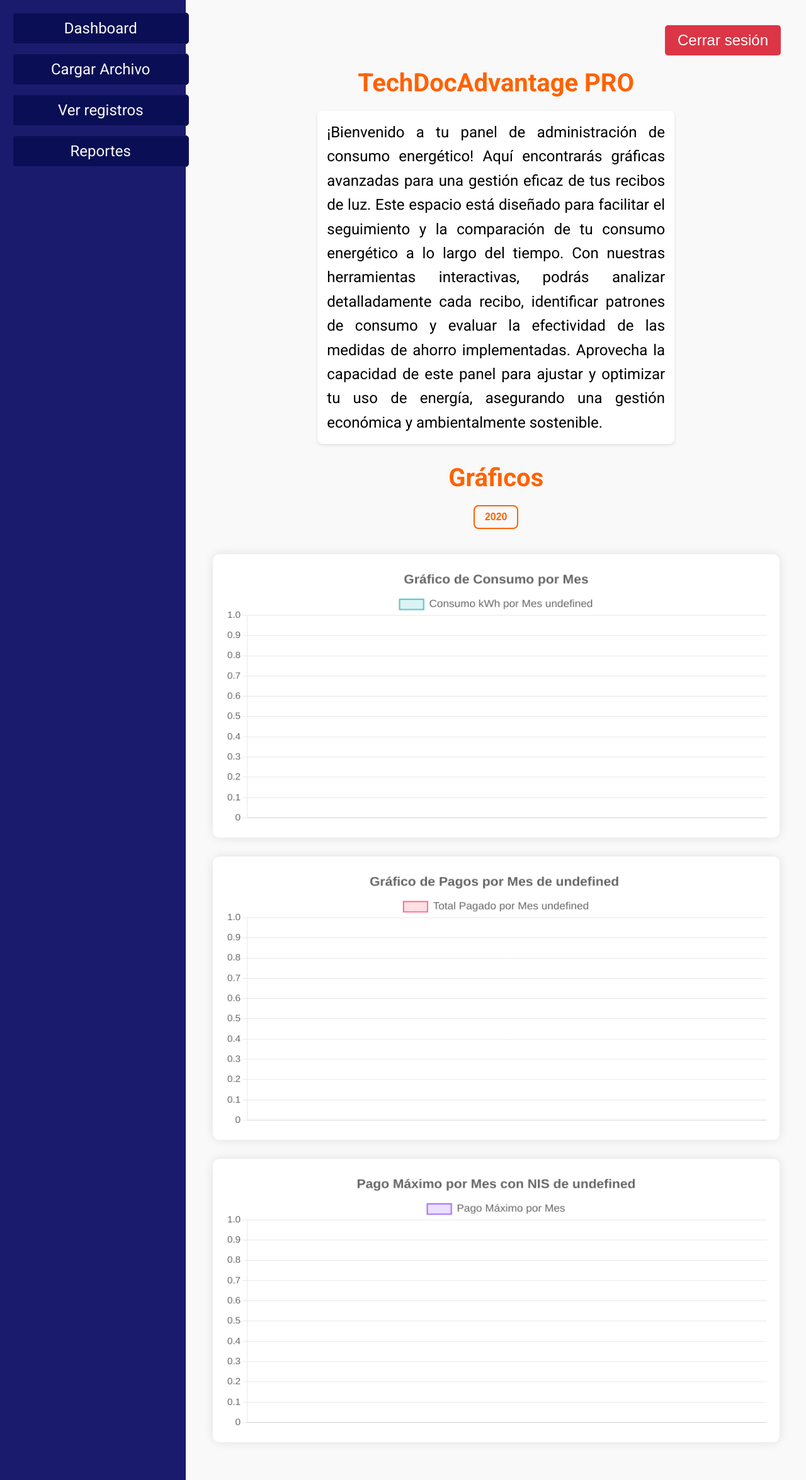
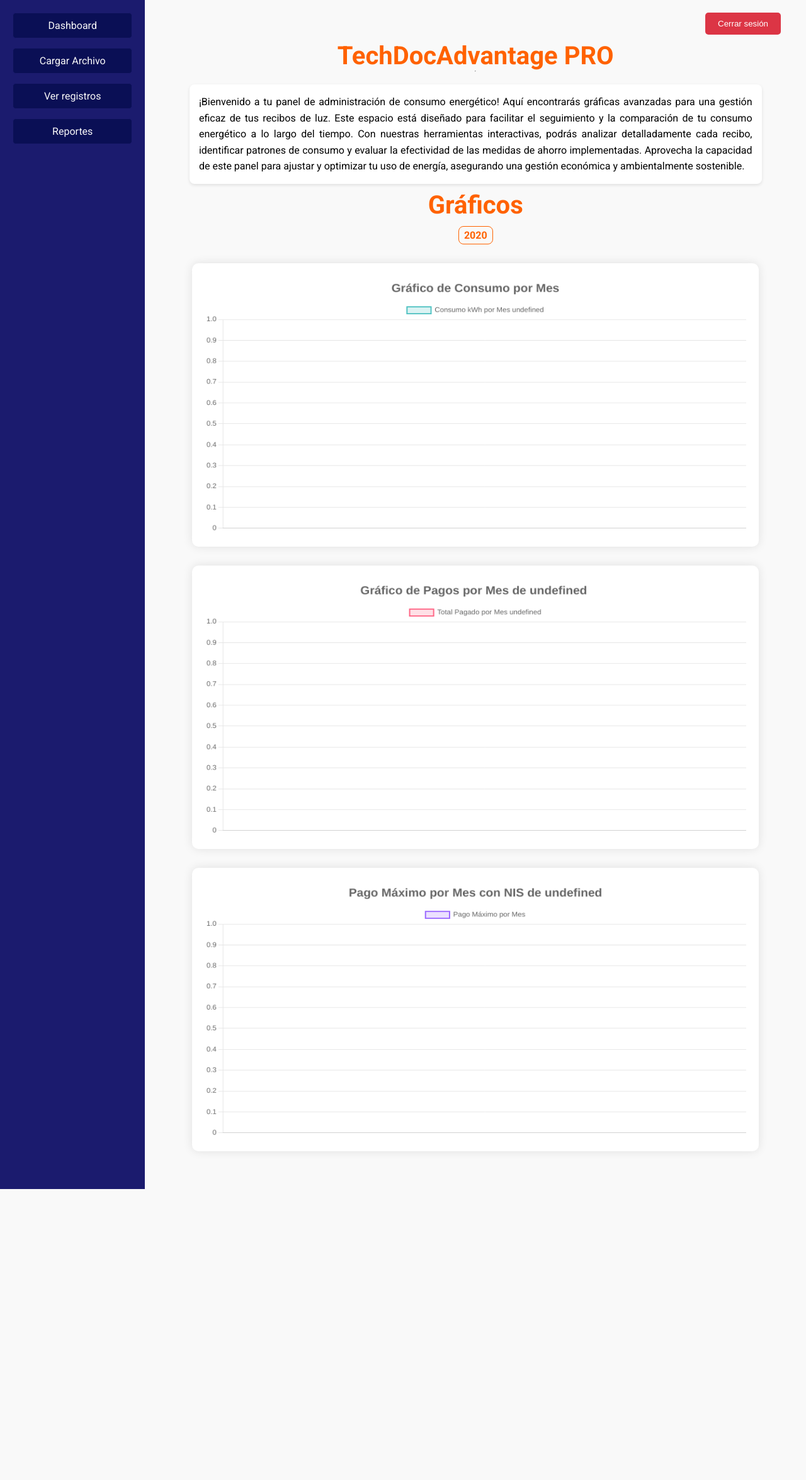
Before and after one commit to josue-albLo/OCR_Flask, a Flask app: template templates/index.html in a window 1280 px wide. Shown: the whole page at 63% size. After the commit the page ends 1888 px from the top, so only its background shows below. Run offline with Flask 3, Linux system fonts and the light colour scheme; the template is opened without the code that fills it: most values are stand-ins (such as "Sample title", 1, 10 or a date in 2020); parts of the project's set-up code (start-up, migrations or seed data) failed here and were passed over.

Commit message:
Modificacion del tamanio de las fuentes, y bug arreglado de la vista de user info

```diff
--- a/app.py
+++ b/app.py
@@ -253,9 +253,10 @@
         return redirect(url_for("search"))
 
     image = connection.getImage(id, start_period, end_period)
-
-    user["total_pay"] = f"{float(user['total_pay']):,.2f}"
-    user["consumption_kwh"] = f"{float(user['consumption_kwh']):,.2f}"
+    totay_pay = user["total_pay"].replace(",", "")
+    consumption_kwh = user["consumption_kwh"].replace(",", "")
+    user["total_pay"] = f"{float(totay_pay):,.2f}"
+    user["consumption_kwh"] = f"{float(consumption_kwh):,.2f}"
 
     if image is None:
         flash("Image not found", "error")
--- a/static/js/grafica_barras.js
+++ b/static/js/grafica_barras.js
@@ -101,41 +101,26 @@
     scales: {
       x: {
         ticks: {
-          font: {
-            size: 16,
-          },
         },
       },
       y: {
         ticks: {
-          font: {
-            size: 16,
-          },
         },
       },
     },
     plugins: {
       legend: {
         labels: {
-          font: {
-            size: 18,
-          },
         },
       },
       title: {
         display: true,
         text: "Gráfico de Consumo por Mes",
         font: {
-          size: 22,
+          size: 20,
         },
       },
       tooltip: {
-        bodyFont: {
-          size: 14,
-        },
-        titleFont: {
-          size: 16,
-        },
       },
     },
   },
@@ -163,41 +148,29 @@
     scales: {
       x: {
         ticks: {
-          font: {
-            size: 16,
-          },
         },
       },
       y: {
         ticks: {
-          font: {
-            size: 16,
-          },
         },
       },
     },
     plugins: {
       legend: {
         labels: {
-          font: {
-            size: 18,
-          },
+
         },
       },
       title: {
         display: true,
         text: `Gráfico de Pagos por Mes de ${year[0]} `,
         font: {
-          size: 22,
+          size: 20,
         },
       },
       tooltip: {
-        bodyFont: {
-          size: 14,
-        },
-        titleFont: {
-          size: 16,
-        },
+
+
       },
     },
   },
@@ -224,32 +197,26 @@
     scales: {
       x: {
         ticks: {
-          font: {
-            size: 16,
-          },
+
         },
       },
       y: {
         ticks: {
-          font: {
-            size: 16,
-          },
+
         },
       },
     },
     plugins: {
       legend: {
         labels: {
-          font: {
-            size: 18,
-          },
+
         },
       },
       title: {
         display: true,
         text: `Pago Máximo por Mes con NIS de ${year[0]}`,
         font: {
-          size: 22,
+          size: 20,
         },
       },
       tooltip: {
@@ -260,12 +227,6 @@
             }`;
           },
         },
-        bodyFont: {
-          size: 14,
-        },
-        titleFont: {
-          size: 16,
-        },
       },
     },
   },
--- a/static/styles.css
+++ b/static/styles.css
@@ -14,23 +14,20 @@
   padding: 0;
   box-sizing: border-box;
 }
-html{
-  font-family: "Roboto", sans-serif;
-}
+
 body {
   background: var(--color-text-white);
   display: flex;
   justify-content: space-between;
   gap: 10px;
+  font-family: "Roboto", sans-serif;
 }
 
 header {
-  float: left;
-  width: 350px;
   background-color: #1b1b6e;
   color: var(--color-text-white);
   padding: 10px;
-  max-width: auto;
+  width: 20%;
   min-height: 100vh;
 }
 
@@ -39,7 +36,6 @@
   display: flex;
   flex-direction: column;
   gap: 15px;
-  position: fixed;
   padding: 10px;
 }
 
@@ -47,7 +43,7 @@
   border: 1px solid #1b1b6e;
   background-color: #0a0f55;
   border-radius: 5px;
-  padding: 10px 60px;
+  padding: 10px 40px;
   text-align: center;
 }
 
@@ -57,19 +53,31 @@
   border: 1px solid #f3f3f3;
 }
 
+header nav ul li a::after {
+  content: "";
+  position: absolute;
+  left: 0;
+  bottom: -2px; /* Ajusta la distancia desde el texto */
+  width: 100%;
+  height: 2px; /* Ajusta el grosor de la línea */
+  background: var(--color-bg-light); /* Ajusta el color de la línea */
+  transform: scaleX(0);
+  transform-origin: bottom left;
+  transition: transform 0.4s ease-in-out;
+}
+
+header nav ul li a:hover::after {
+  transform: scaleX(1);
+}
+
 header nav ul li a {
   color: var(--color-text-white);
   text-decoration: none;
-  font-size: 24px;
-}
-
-header nav ul li a:hover {
-  transition: all 0.3s ease-in-out;
-  text-decoration: underline 2px;
+  position: relative;
 }
 
 .container {
-  margin-top: 30px;
+  margin-top:10px;
   width: 90%;
   display: flex;
   flex-direction: column;
@@ -461,21 +461,18 @@
   color: var(--color-primary);
   font-size: 40px;
   text-align: center;
-  margin-top: 20px;
 }
 
 h4 {
   color: var(--color-bg-dark);
-  font-size: 25px;
   text-align: center;
   margin-top: 10px;
 }
 
 .welcome {
-  font-size: 24px;
-  line-height: 1.6;
+  line-height: 1.6em;
   margin: 10px;
-  width: 60%;
+  width: 90%;
   text-align: justify;
   background-color: #fff;
   padding: 15px;
@@ -484,7 +481,6 @@
 }
 
 hr {
-  border: none;
   height: 1px;
   background: #000000;
   margin-bottom: 10px;
@@ -499,6 +495,7 @@
   text-decoration: none; /* Quitar subrayado */
   display: inline-block; /* Mostrar como bloque en línea */
   transition: background-color 0.3s; /* Transición de color de fondo */
+  margin-bottom: 10px;
 }
 
 .logout-btn:hover {
@@ -515,10 +512,6 @@
   display: flex;
   justify-content: flex-end;
   margin-right: 40px;
-}
-
-.div-logout button a {
-  font-size: 24px;
 }
 
 .download {
@@ -638,8 +630,8 @@
 }
 
 /* Estilo básico para el link */
-.filter{
-  margin: 20px 0 20px;
+.filter {
+  margin: 10px 0 10px;
   display: flex;
   flex-wrap: wrap;
   gap: 10px;
@@ -648,16 +640,17 @@
   text-decoration: none; /* Elimina el subrayado */
   color: var(--color-primary); /* Color azul claro para el texto */
   font-weight: bold; /* Hace el texto más grueso */
-  padding: 8px 16px; /* Añade padding para hacerlo más grande */
-  border: 2px solid var(--color-primary); /* Borde del mismo color */
+  padding: 4px 8px; /* Añade padding para hacerlo más grande */
+  border: 1px solid var(--color-primary); /* Borde del mismo color */
   border-radius: 8px; /* Bordes redondeados */
   transition: all 0.3s ease; /* Transición suave para los cambios de estilo */
-  font-family: Arial, sans-serif; /* Fuente más moderna y limpia */
 }
 
 /* Estilo para el hover */
 .styled-link:hover {
-  background-color: var(--color-primary); /* Fondo azul cuando se pasa el mouse por encima */
+  background-color: var(
+    --color-primary
+  ); /* Fondo azul cuando se pasa el mouse por encima */
   color: white; /* Texto blanco para contrastar con el fondo */
   text-decoration: none; /* Asegura que no haya subrayado */
 }
--- a/templates/base.html
+++ b/templates/base.html
@@ -5,10 +5,8 @@
     <meta name="viewport" content="width=device-width, initial-scale=1.0" />
     <link rel="preconnect" href="https://fonts.googleapis.com" />
     <link rel="preconnect" href="https://fonts.gstatic.com" crossorigin />
-    <link rel="preconnect" href="https://fonts.googleapis.com" />
-    <link rel="preconnect" href="https://fonts.gstatic.com" crossorigin />
     <link
-      href="https://fonts.googleapis.com/css2?family=Roboto:wght@400;700&display=swap"
+      href="https://fonts.googleapis.com/css2?family=Roboto:ital,wght@0,100;0,300;0,400;0,500;0,700;0,900;1,100;1,300;1,400;1,500;1,700;1,900&display=swap"
       rel="stylesheet"
     />
 
```
Also changed, not shown: other parts of static/styles.css (+22 -31 lines), templates/login.html (+21 -20 lines), test_html/index.html (+40 -97 lines).
